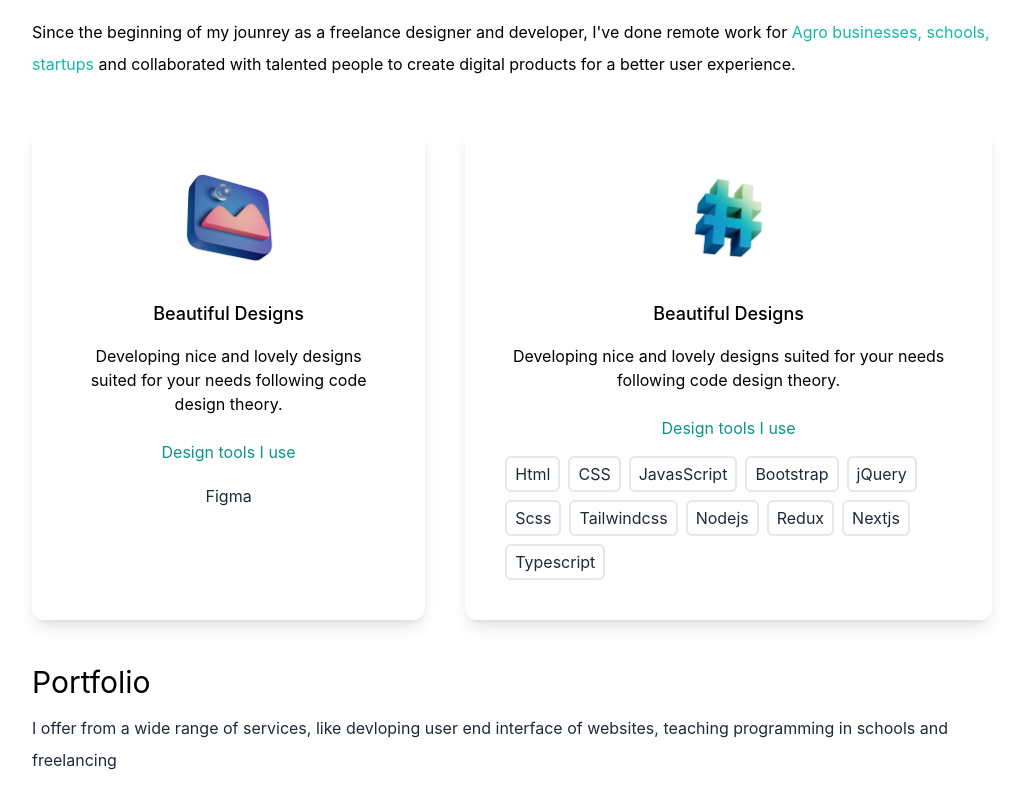
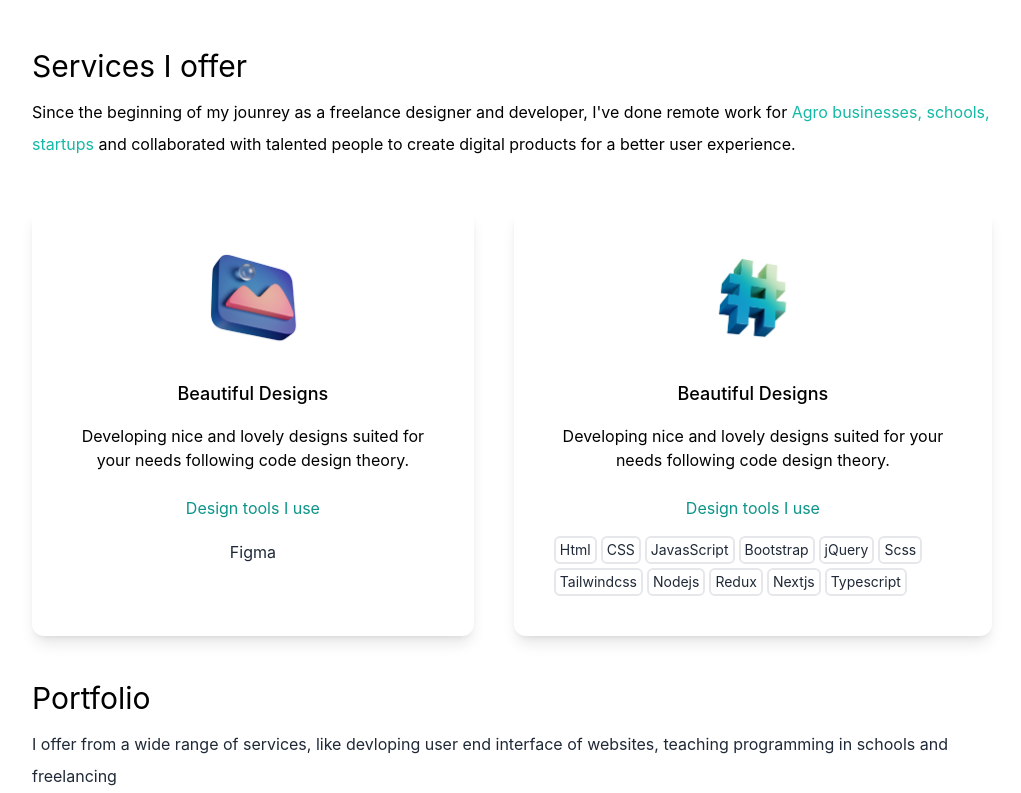
Before and after one commit to Faisal-pixel/faisal-adams, a Next.js app: page / in a window 1280 px wide. Shown: the part 1192-1985 px from the top of the page, without its empty margins (128-1149 px from the left). Built offline with nearby package versions, Linux system fonts and the light colour scheme.

Commit message:
I fixed break point issues and imporved the responsive nice on way smaller devices

```diff
--- a/pages/index.js
+++ b/pages/index.js
@@ -26,7 +26,7 @@ export default function Home() {
         <link rel="icon" href="/favicon.ico" />
       </Head>
 
-      <main className={`bg-white px-10 md:px-20 lg:px-40 ${darkMode && "main bg-primary"}`}>
+      <main className={`bg-white px-5 center md:px-20 lg:px-40 ${darkMode && "main bg-primary"}`}>
         <section className=' min-h-screen'>
           <nav className='py-10 mb-12 flex justify-between'>
             <h1 className=' text-xl font-burtons'>Code Crushed</h1>
@@ -36,19 +36,19 @@ export default function Home() {
             </ul>
           </nav>
 
-          <div className='text-center p-10'>
-            <h2 className='text-5xl py-2 text-teal-600 font-medium md:text-6xl dark:text-orange-400'>Faisal Adams</h2>
+          <div className='text-center sm:p-10'>
+            <h2 className='text-4xl py-2 text-teal-600 font-medium md:text-6xl dark:text-orange-400'>Faisal Adams</h2>
             <h3 className=' text-2xl py-2 md:text-3xl'>Developer and designer.</h3>
             <p className=' text-md py-5 leading-7 text-gray-800 md:text-xl max-w-xl mx-auto dark:text-white'>I am a problem solver with over three years of coding experience building, and creating amazing web experiences for agro businesses and schools. I am passionate about web technologies and developer communities. I am also really interested in ML and AI aspect so i began my self study on python. Time not spent infront of a computer is spent binging 24 hours, yes the well known Jack bauer, or defending the honor of amala as the best swallow in Africa( I hope Bami forgives me for this, but we on the same team lol).</p>
           </div>
 
-          <div className='text-5xl flex justify-center gap-16 py-3 text-gray-600'>
+          <div className='text-5xl flex justify-center sm:gap-16 py-3 text-gray-600'>
               <a href='https://twitter.com/FaisalAdams15'><AiFillTwitterCircle className=' cursor-pointer'/></a>
               <a href='https://www.linkedin.com/in/faisal-adams-921aa5196/'><AiFillLinkedin className=' cursor-pointer'/></a>
               <a href='mailto:adamsfaisal2003@gmail.com'><AiFillMail className=' cursor-pointer'/></a>
               <a href='https://github.com/Faisal-pixel'><AiFillGithub className=' cursor-pointer'/></a>
           </div>
-          <div className='relative mx-auto bg-gradient-to-b from-teal-500 rounded-full w-80 h-80 mt-20 overflow-hidden'>
+          <div className='relative container mx-auto bg-gradient-to-b from-teal-500 rounded-full w-60 h-60 sm:w-80 sm:h-80 mt-20 mb-20 overflow-hidden'>
               <Image src={faisal} layout="fill" objectFit='cover'/>
           </div>
         </section>
@@ -74,18 +74,18 @@ export default function Home() {
                 <h3 className='text-lg font-medium pt-8 pb-2'>Beautiful Designs</h3>
                 <p className='py-2'>Developing nice and lovely designs suited for your needs following code design theory.</p>
                 <h4 className='py-4 text-teal-600'>Design tools I use</h4>
-                <div className='flex flex-wrap gap-y-2'>
-                  <p className=' text-gray-800 py-1 px-2 mr-2 border-solid border-2 rounded-md dark:text-white'>Html</p>
-                  <p className=' text-gray-800 py-1 px-2 mr-2 border-solid border-2 rounded-md dark:text-white'>CSS</p>
-                  <p className=' text-gray-800 py-1 px-2 mr-2 border-solid border-2 rounded-md dark:text-white'>JavasScript</p>
-                  <p className=' text-gray-800 py-1 px-2 mr-2 border-solid border-2 rounded-md dark:text-white'>Bootstrap</p>
-                  <p className=' text-gray-800 py-1 px-2 mr-2 border-solid border-2 rounded-md dark:text-white'>jQuery</p>
-                  <p className=' text-gray-800 py-1 px-2 mr-2 border-solid border-2 rounded-md dark:text-white'>Scss</p>
-                  <p className=' text-gray-800 py-1 px-2 mr-2 border-solid border-2 rounded-md dark:text-white'>Tailwindcss</p>
-                  <p className=' text-gray-800 py-1 px-2 mr-2 border-solid border-2 rounded-md dark:text-white'>Nodejs</p>
-                  <p className=' text-gray-800 py-1 px-2 mr-2 border-solid border-2 rounded-md dark:text-white'>Redux</p>
-                  <p className=' text-gray-800 py-1 px-2 mr-2 border-solid border-2 rounded-md dark:text-white'>Nextjs</p>
-                  <p className=' text-gray-800 py-1 px-2 mr-2 border-solid border-2 rounded-md dark:text-white'>Typescript</p>
+                <div className='flex flex-wrap gap-1 text-sm'>
+                  <p className=' text-gray-800 py-0.5 px-1  border-solid border-2 rounded-md dark:text-white'>Html</p>
+                  <p className=' text-gray-800 py-0.5 px-1  border-solid border-2 rounded-md dark:text-white'>CSS</p>
+                  <p className=' text-gray-800 py-0.5 px-1  border-solid border-2 rounded-md dark:text-white'>JavasScript</p>
+                  <p className=' text-gray-800 py-0.5 px-1  border-solid border-2 rounded-md dark:text-white'>Bootstrap</p>
+                  <p className=' text-gray-800 py-0.5 px-1  border-solid border-2 rounded-md dark:text-white'>jQuery</p>
+                  <p className=' text-gray-800 py-0.5 px-1  border-solid border-2 rounded-md dark:text-white'>Scss</p>
+                  <p className=' text-gray-800 py-0.5 px-1  border-solid border-2 rounded-md dark:text-white'>Tailwindcss</p>
+                  <p className=' text-gray-800 py-0.5 px-1  border-solid border-2 rounded-md dark:text-white'>Nodejs</p>
+                  <p className=' text-gray-800 py-0.5 px-1  border-solid border-2 rounded-md dark:text-white'>Redux</p>
+                  <p className=' text-gray-800 py-0.5 px-1  border-solid border-2 rounded-md dark:text-white'>Nextjs</p>
+                  <p className=' text-gray-800 py-0.5 px-1  border-solid border-2 rounded-md dark:text-white'>Typescript</p>
                 </div>
               </div>
             </div>
@@ -98,7 +98,7 @@ export default function Home() {
             <p className=' text-md py-2 leading-8 text-gray-800 dark:text-white'>I offer from a wide range of services, like devloping user end interface of websites, teaching programming in schools and freelancing</p>
           </div>
 
-          <div className='flex flex-col gap-10 py-10 lg:flex-row lg:flex-wrap'>
+          <div className='flex flex-col center gap-10 py-10 lg:flex-row lg:flex-wrap'>
 
             <div className='basis-1/4 py-8 px-7 flex-1 rounded-md bg-zinc-50 dark:bg-badge shadow-sm box-border'>
 
```
